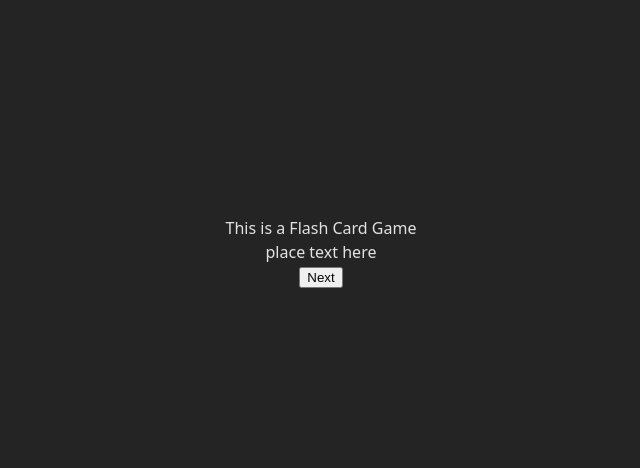
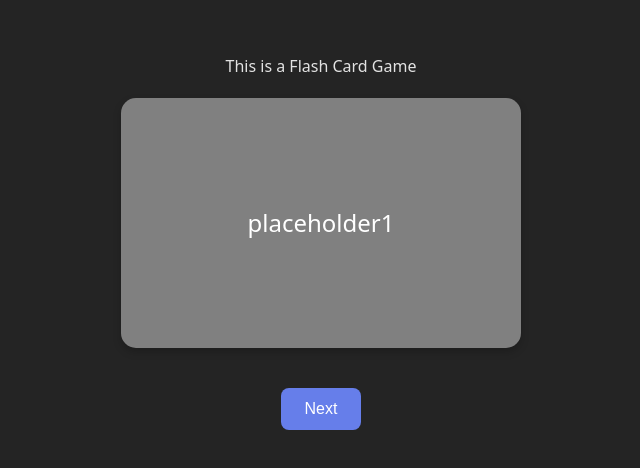
Before and after one commit to decoder3064/flashcards-, a React (Vite) app: page / in a window 1280 px wide. Shown: the part 148-616 px from the top of the page, without its empty margins (319-959 px from the left). Built offline with nearby package versions, Linux system fonts and the light colour scheme.

Commit message:
css rules, props, logic implemented

```diff
--- a/src/App.css
+++ b/src/App.css
@@ -4,3 +4,70 @@
   padding: 2rem;
   text-align: center;
 }
+
+
+/* App.css */
+
+.flash-card {
+  width: 400px;
+  height: 250px;
+  margin: 20px auto;
+  perspective: 1000px;
+  cursor: pointer;
+  position: relative;
+}
+
+.flash-card-inner {
+  width: 100%;
+  height: 100%;
+  position: relative;
+  transition: transform 0.6s;
+  transform-style: preserve-3d;
+}
+
+.flash-card-inner.flipped {
+  transform: rotateY(180deg);
+}
+
+.flash-card-face {
+  position: absolute;
+  width: 100%;
+  height: 100%;
+  backface-visibility: hidden;
+  display: flex;
+  align-items: center;
+  justify-content: center;
+  border-radius: 15px;
+  box-shadow: 0 4px 8px rgba(0, 0, 0, 0.2);
+  font-size: 24px;
+  padding: 30px;
+  box-sizing: border-box;
+  text-align: center;
+}
+
+.flash-card-front {
+  background-color: gray;
+  color: white;
+}
+
+.flash-card-back {
+  background-color: red;
+  color: white;
+  transform: rotateY(180deg);
+}
+
+button {
+  margin: 20px;
+  padding: 12px 24px;
+  font-size: 16px;
+  background-color: #667eea;
+  color: white;
+  border: none;
+  border-radius: 8px;
+  cursor: pointer;
+  transition: background-color 0.3s;
+}
+
+button:hover {
+  background-color: #764ba2;
+}
--- a/src/App.jsx
+++ b/src/App.jsx
@@ -6,16 +6,16 @@ import Cardportal from './assets/components/cardportal'
 function App() {
 
   const cards = [
-  {id:1,front:"placeholder", back:"fuck u bitch"},
-  {id:2,front:"placeholder", back:"fuck u bitch"},
-  {id:3,front:"placeholder", back:"fuck u bitch"},
-  {id:4,front:"placeholder", back:"fuck u bitch"},
-  {id:5,front:"placeholder", back:"fuck u bitch"},
-  {id:6,front:"placeholder", back:"fuck u bitch"},
-  {id:7,front:"placeholder", back:"fuck u bitch"},
-  {id:8,front:"placeholder", back:"fuck u bitch"},
-  {id:9,front:"placeholder", back:"fuck u bitch"},
-  {id:10,front:"placeholder", back:"fuck u bitch"},
+  {id:1,front:"placeholder1", back:"hello there"},
+  {id:2,front:"placeholder2", back:"hello there"},
+  {id:3,front:"placeholder3", back:"hello there"},
+  {id:4,front:"placeholder4", back:"hello there"},
+  {id:5,front:"placeholder5", back:"hello there"},
+  {id:6,front:"placeholder6", back:"hello there"},
+  {id:7,front:"placeholder7", back:"hello there"},
+  {id:8,front:"placeholder8", back:"hello there"},
+  {id:9,front:"placeholder9", back:"hello there"},
+  {id:10,front:"placeholder10", back:"hello there"},
 ]
 
   return (
--- a/src/assets/components/Cardportal.jsx
+++ b/src/assets/components/Cardportal.jsx
@@ -2,13 +2,16 @@ import { useState } from 'react'
 import Flashcard from './flashcard'
 
 function Cardportal(props){
+    const [nextCard, setNextCard] = useState(0)
+    const changeIndex = () =>{
+        setNextCard(nextCard+1)
+    }
+
 
     return (
     <>
-        <div>
-            <Flashcard></Flashcard>
-        </div>
-        <button onClick={length++}>Next</button>
+        <Flashcard content={props.cards[nextCard]} ></Flashcard>
+        <button onClick={changeIndex}>Next</button>
     </>
     )
 }
--- a/src/assets/components/Flashcard.jsx
+++ b/src/assets/components/Flashcard.jsx
@@ -1,25 +1,25 @@
 import { useState } from "react"
-
 
 function Flashcard(props){
     const [flipped, setFlipped] = useState(false);
+
     const updateFlipped = () => {
-        if(flipped === true){
-            setFlipped(false)
-        }
-        else{
-            setFlipped(true)
-        }
-        console.log("updated")
+        setFlipped(!flipped);
+        console.log("updated");
     }
 
     return (
-        <div onClick={updateFlipped}>place text here</div>
-
+        <div onClick={updateFlipped} className="flash-card">
+            <div className={`flash-card-inner ${flipped ? 'flipped' : ''}`}>
+                <div className="flash-card-face flash-card-front">
+                    {props.content.front}
+                </div>
+                <div className="flash-card-face flash-card-back">
+                    {props.content.back}
+                </div>
+            </div>
+        </div>
     )
-
-
 }
 
-
-export  default Flashcard
+export default Flashcard
```
